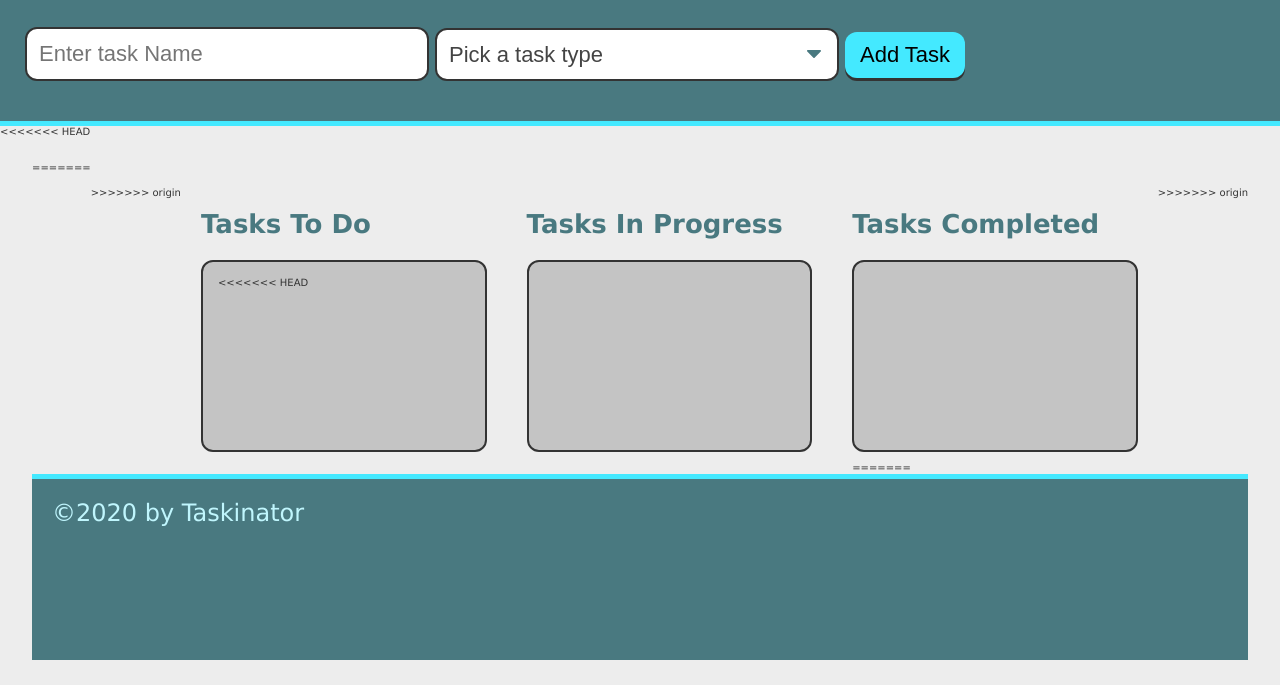
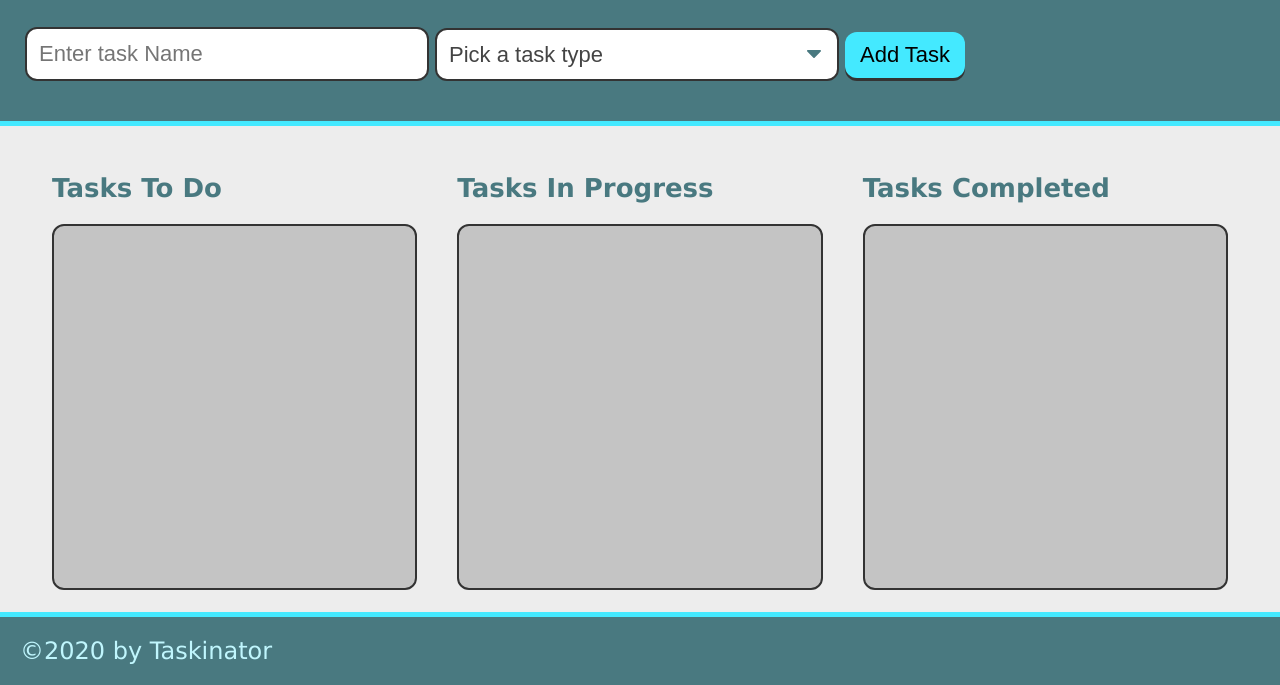
Before and after one commit to ericc97/Taskinator, a plain HTML site: page index.html in a window 1280 px wide. Shown: the part 115-800 px from the top of the page. Drawn offline with Linux system fonts and the light colour scheme.

Commit message:
Solved webpage appearance issue

```diff
--- a/index.html
+++ b/index.html
@@ -37,18 +37,13 @@
 
 
 
-<<<<<<< HEAD
 <main class="page-content" id="page-content">
     <!--Tasks to do-->
-=======
-<main class="page-content">
->>>>>>> origin
     <section class="task-list-wrapper">
         <h2 class="list-title">
             Tasks To Do
         </h2>
         <ul class="task-list" id="tasks-to-do">
-<<<<<<< HEAD
 
         </ul>
     </section>
@@ -70,10 +65,6 @@
 
             </ul>
 
-=======
-        </ul>
-    </section>
->>>>>>> origin
 </main>
 <footer>
     &copy;2020 by Taskinator
```
